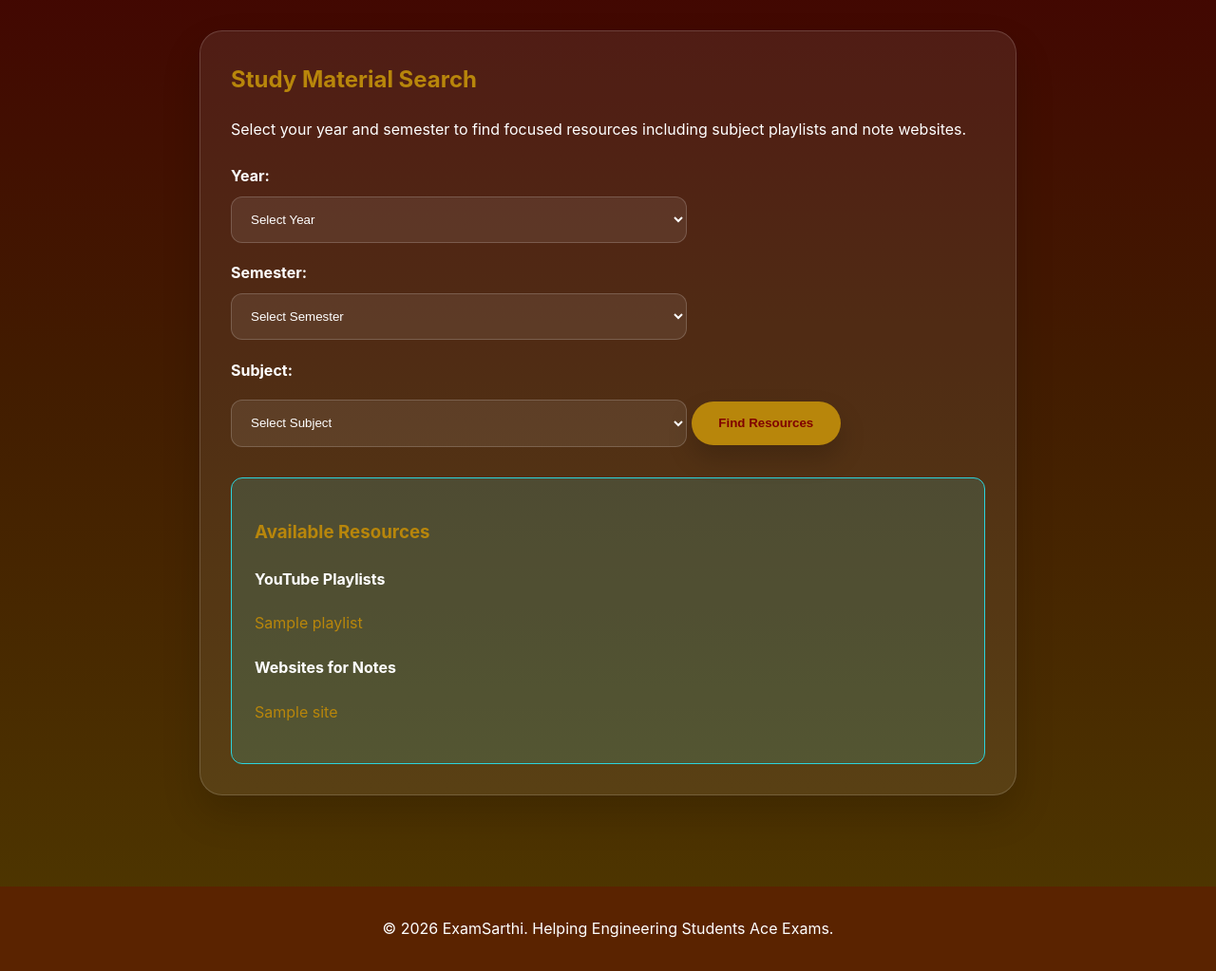
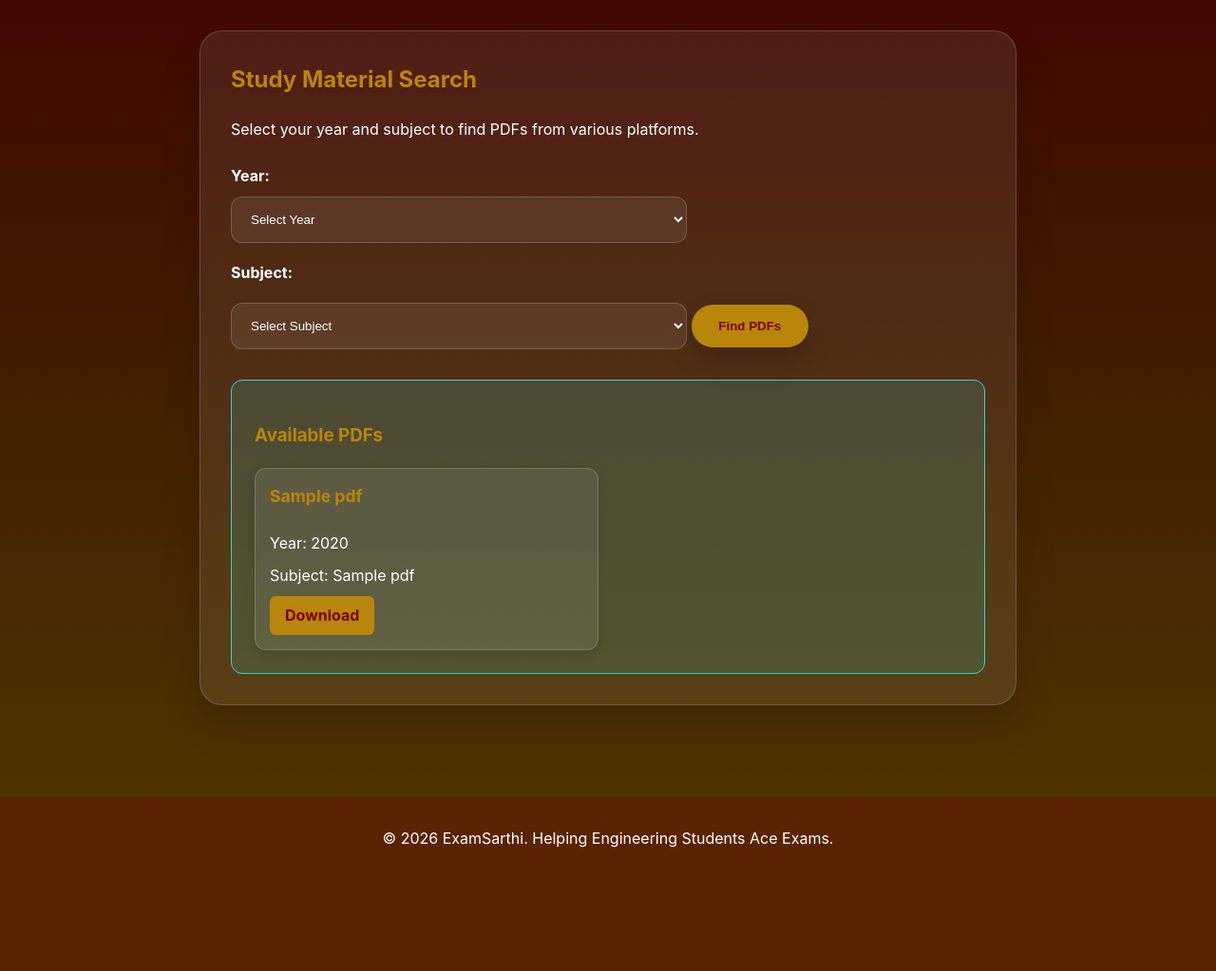
Before and after one commit to Anisha32414/ExamSarthi, a Flask app: template templates/study_material.html in a window 1280 px wide. Shown: the part 109-1132 px from the top of the page at 95% size. After the commit the page ends 1002 px from the top, so only its background shows below. Run offline with Flask 3, Linux system fonts and the light colour scheme; the template is opened without the code that fills it: most values are stand-ins (such as "Sample title", 1, 10 or a date in 2020).

Commit message:
Add Google Drive integration for study materials with PDF downloads
- Integrate Google Drive API to fetch PDFs from year and subject folders
- Dynamically load subject names from Drive folder structure
- Add download functionality that tracks downloads in progress data
- Update study material page UI with PDF grid display
- Add CSS styling for PDF boxes and download buttons
- Update README with Google Drive API setup instructions
- Add .env.example with GOOGLE_API_KEY configuration
- Add debug endpoint for troubleshooting Drive folder structure

```diff
--- a/app.py
+++ b/app.py
@@ -4,17 +4,23 @@
 import smtplib
 import datetime
 from email.message import EmailMessage
-from flask import Flask, render_template, request
+from flask import Flask, render_template, request, redirect
+import googleapiclient.discovery
 
-try:
-    from dotenv import load_dotenv
-    load_dotenv()
-except ImportError:
-    pass
+# Load environment variables from .env file
+from dotenv import load_dotenv
+env_path = os.path.join(os.path.dirname(__file__), '.env')
+load_dotenv(dotenv_path=env_path)
 
 app = Flask(__name__)
 
+# Debug: Print loaded environment
+print(f"DEBUG: .env file path: {env_path}")
+print(f"DEBUG: GOOGLE_API_KEY loaded: {bool(os.environ.get('GOOGLE_API_KEY'))}")
+print(f"DEBUG: GOOGLE_API_KEY value: {os.environ.get('GOOGLE_API_KEY')}")
+
 CONTACT_RECIPIENT = os.environ.get('CONTACT_RECIPIENT', 'anisharawat324@gmail.com')
+ROOT_FOLDER_ID = '1-tXGUSeXXurQkyU7jxzJGuDEdQK9C1bA'
 
 PROGRESS_DATA_FILE = os.path.join(os.path.dirname(__file__), 'progress_data.json')
 PROGRESS_LOCK = threading.Lock()
@@ -267,24 +273,125 @@
     except KeyError:
         return []
 
+def get_drive_pdfs(year, subj):
+    api_key = os.environ.get('GOOGLE_API_KEY')
+    if not api_key or api_key == 'your-google-api-key-here':
+        print(f"DEBUG: API Key is not set or invalid. Key value: {api_key}")
+        return []
+    try:
+        print(f"DEBUG: Fetching PDFs for year: {year}, subject: {subj}")
+        service = googleapiclient.discovery.build('drive', 'v3', developerKey=api_key)
+        # Find year folder
+        year_query = f"name = '{year}' and mimeType = 'application/vnd.google-apps.folder' and '{ROOT_FOLDER_ID}' in parents"
+        year_results = service.files().list(q=year_query, fields="files(id)").execute()
+        year_folders = year_results.get('files', [])
+        if not year_folders:
+            print(f"DEBUG: No year folder found for '{year}'")
+            return []
+        year_folder_id = year_folders[0]['id']
+        # Find subject folder
+        subject_query = f"name = '{subj}' and mimeType = 'application/vnd.google-apps.folder' and '{year_folder_id}' in parents"
+        subject_results = service.files().list(q=subject_query, fields="files(id)").execute()
+        subject_folders = subject_results.get('files', [])
+        if not subject_folders:
+            print(f"DEBUG: No subject folder found for '{subj}' in year '{year}'")
+            return []
+        subject_folder_id = subject_folders[0]['id']
+        # List PDFs
+        pdf_query = f"mimeType = 'application/pdf' and '{subject_folder_id}' in parents"
+        pdf_results = service.files().list(q=pdf_query, fields="files(id, name)").execute()
+        pdfs = pdf_results.get('files', [])
+        print(f"DEBUG: PDFs found: {len(pdfs)}")
+        return [{'id': pdf['id'], 'name': pdf['name'], 'year': year, 'subject': subj} for pdf in pdfs]
+    except Exception as e:
+        print(f"ERROR fetching PDFs: {e}")
+        import traceback
+        traceback.print_exc()
+        return []
+
+def get_drive_subjects(year):
+    api_key = os.environ.get('GOOGLE_API_KEY')
+    if not api_key or api_key == 'your-google-api-key-here':
+        print(f"DEBUG: API Key is not set or invalid. Key value: {api_key}")
+        return []
+    try:
+        print(f"DEBUG: Fetching subjects for year: {year}")
+        service = googleapiclient.discovery.build('drive', 'v3', developerKey=api_key)
+        year_query = f"name = '{year}' and mimeType = 'application/vnd.google-apps.folder' and '{ROOT_FOLDER_ID}' in parents"
+        print(f"DEBUG: Year query: {year_query}")
+        year_results = service.files().list(q=year_query, fields="files(id)").execute()
+        year_folders = year_results.get('files', [])
+        print(f"DEBUG: Year folders found: {len(year_folders)}")
+        if not year_folders:
+            print(f"DEBUG: No year folder found for '{year}'")
+            return []
+        year_folder_id = year_folders[0]['id']
+        subject_query = f"mimeType = 'application/vnd.google-apps.folder' and '{year_folder_id}' in parents"
+        print(f"DEBUG: Subject query: {subject_query}")
+        subject_results = service.files().list(q=subject_query, fields="files(name)").execute()
+        subjects = [s['name'] for s in subject_results.get('files', [])]
+        print(f"DEBUG: Subjects found: {subjects}")
+        return subjects
+    except Exception as e:
+        print(f"ERROR fetching subjects: {e}")
+        import traceback
+        traceback.print_exc()
+        return []
+
+@app.route('/debug-drive')
+def debug_drive():
+    api_key = os.environ.get('GOOGLE_API_KEY')
+    if not api_key or api_key == 'your-google-api-key-here':
+        return f"API Key is not set. Current value: {api_key}"
+
+    try:
+        service = googleapiclient.discovery.build('drive', 'v3', developerKey=api_key)
+
+        # List all folders in the root
+        root_query = f"mimeType = 'application/vnd.google-apps.folder' and '{ROOT_FOLDER_ID}' in parents"
+        root_results = service.files().list(q=root_query, fields="files(name, id)").execute()
+        root_folders = root_results.get('files', [])
+
+        debug_info = f"<h1>Drive Debug Info</h1>"
+        debug_info += f"<h2>Root Folder ID: {ROOT_FOLDER_ID}</h2>"
+        debug_info += f"<h2>Folders found in root: {len(root_folders)}</h2>"
+        debug_info += "<ul>"
+        for folder in root_folders:
+            debug_info += f"<li><strong>{folder['name']}</strong> (ID: {folder['id']})</li>"
+
+            # List subfolders in each
+            subfolder_query = f"mimeType = 'application/vnd.google-apps.folder' and '{folder['id']}' in parents"
+            subfolder_results = service.files().list(q=subfolder_query, fields="files(name, id)").execute()
+            subfolders = subfolder_results.get('files', [])
+            debug_info += f"<ul><li>Subfolders: {len(subfolders)}"
+            for subfolder in subfolders:
+                debug_info += f"<li>{subfolder['name']}</li>"
+            debug_info += "</ul>"
+        debug_info += "</ul>"
+
+        return debug_info
+    except Exception as e:
+        import traceback
+        return f"<h2>Error:</h2><pre>{str(e)}\n\n{traceback.format_exc()}</pre>"
+
 @app.route('/', methods=['GET'])
 def home():
     return render_template('home.html')
 
 @app.route('/study-material', methods=['GET', 'POST'])
 def study_material():
-    playlists = []
-    websites = []
+    pdfs = []
+    subjects = []
     year = ''
-    sem = ''
     subj = ''
     if request.method == 'POST':
         year = request.form.get('year')
-        sem = request.form.get('sem')
         subj = request.form.get('subj')
-        playlists = get_playlists(year, sem, subj)
-        websites = get_websites(year, sem, subj)
-    return render_template('study_material.html', playlists=playlists, websites=websites, year=year, sem=sem, subj=subj)
+        if year:
+            subjects = get_drive_subjects(year)
+        if subj:
+            pdfs = get_drive_pdfs(year, subj)
+    return render_template('study_material.html', pdfs=pdfs, subjects=subjects, year=year, subj=subj)
 
 @app.route('/contact', methods=['GET', 'POST'])
 def contact():
@@ -356,5 +463,19 @@
         papers = get_pyq(year, subj)
     return render_template('pyq.html', papers=papers)
 
+@app.route('/download/<file_id>')
+def download(file_id):
+    if not os.environ.get('GOOGLE_API_KEY') or os.environ.get('GOOGLE_API_KEY') == 'your-google-api-key-here':
+        return "API key not set", 500
+    # Increment download count
+    data = load_progress_data()
+    data['downloads']['current_this_week'] += 1
+    # Also increment total or other
+    save_progress_data(data)
+    # Get the download link
+    service = googleapiclient.discovery.build('drive', 'v3', developerKey=os.environ.get('GOOGLE_API_KEY'))
+    file = service.files().get(fileId=file_id, fields='webContentLink').execute()
+    return redirect(file['webContentLink'])
+
 if __name__ == '__main__':
     app.run(debug=True)
--- a/static/css/style.css
+++ b/static/css/style.css
@@ -599,6 +599,47 @@
     margin-top: 1.5rem;
 }
 
+.pdf-grid {
+    display: grid;
+    grid-template-columns: repeat(auto-fill, minmax(300px, 1fr));
+    gap: 20px;
+    margin-top: 1rem;
+}
+
+.pdf-box {
+    border: 1px solid rgba(255, 255, 255, 0.18);
+    padding: 15px;
+    border-radius: 12px;
+    background: rgba(255, 255, 255, 0.08);
+    box-shadow: 0 4px 12px rgba(0, 0, 0, 0.15);
+}
+
+.pdf-box h4 {
+    margin-top: 0;
+    color: #B8860B;
+    font-size: 1.1rem;
+}
+
+.pdf-box p {
+    margin: 0.5rem 0;
+    color: #ffffff;
+}
+
+.download-btn {
+    display: inline-block;
+    background-color: #B8860B;
+    color: #800000;
+    padding: 8px 16px;
+    text-decoration: none;
+    border-radius: 6px;
+    font-weight: bold;
+    transition: background-color 0.25s ease;
+}
+
+.download-btn:hover {
+    background-color: #a14a22;
+}
+
 .cta-button {
     display: inline-block;
     background-color: #B8860B;
--- a/templates/study_material.html
+++ b/templates/study_material.html
@@ -5,92 +5,61 @@
 {% block content %}
 <div class="page-card">
     <h2>Study Material Search</h2>
-    <p>Select your year and semester to find focused resources including subject playlists and note websites.</p>
+    <p>Select your year and subject to find PDFs from various platforms.</p>
 
     <form method="post" id="study-form">
         <label for="year">Year:</label>
     <select name="year" id="year" required>
         <option value="">Select Year</option>
-        <option value="1" {% if year == '1' %}selected{% endif %}>1st Year</option>
-        <option value="2" {% if year == '2' %}selected{% endif %}>2nd Year</option>
-        <option value="3" {% if year == '3' %}selected{% endif %}>3rd Year</option>
-        <option value="4" {% if year == '4' %}selected{% endif %}>4th Year</option>
-    </select>
-
-    <label for="sem">Semester:</label>
-    <select name="sem" id="sem" data-selected="{{ sem }}" required>
-        <option value="">Select Semester</option>
+        <option value="1st Year" {% if year == '1st Year' %}selected{% endif %}>1st Year</option>
+        <option value="2nd Year" {% if year == '2nd Year' %}selected{% endif %}>2nd Year</option>
+        <option value="3rd Year" {% if year == '3rd Year' %}selected{% endif %}>3rd Year</option>
+        <option value="4th Year" {% if year == '4th Year' %}selected{% endif %}>4th Year</option>
     </select>
 
     <label for="subj">Subject:</label>
     <select name="subj" id="subj" required>
         <option value="">Select Subject</option>
-        <option value="PPS" {% if subj == 'PPS' %}selected{% endif %}>PPS</option>
-        <option value="Chemistry" {% if subj == 'Chemistry' %}selected{% endif %}>Chemistry</option>
-        <option value="Physics" {% if subj == 'Physics' %}selected{% endif %}>Physics</option>
-        <option value="Maths-I" {% if subj == 'Maths-I' %}selected{% endif %}>Maths-I</option>
-        <option value="Maths-II" {% if subj == 'Maths-II' %}selected{% endif %}>Maths-II</option>
-        <option value="Maths-IV" {% if subj == 'Maths-IV' %}selected{% endif %}>Maths-IV</option>
-        <option value="Electrical Engineering" {% if subj == 'Electrical Engineering' %}selected{% endif %}>Electrical Engineering</option>
-        <option value="Electronic Engineering" {% if subj == 'Electronic Engineering' %}selected{% endif %}>Electronic Engineering</option>
-        <option value="Soft Skills" {% if subj == 'Soft Skills' %}selected{% endif %}>Soft Skills</option>
-        <option value="EVS" {% if subj == 'EVS' %}selected{% endif %}>EVS</option>
-        <option value="Mechanical" {% if subj == 'Mechanical' %}selected{% endif %}>Mechanical</option>
-        <option value="COA" {% if subj == 'COA' %}selected{% endif %}>COA</option>
-        <option value="Python" {% if subj == 'Python' %}selected{% endif %}>Python</option>
-        <option value="Technical Communication" {% if subj == 'Technical Communication' %}selected{% endif %}>Technical Communication</option>
-        <option value="DS" {% if subj == 'DS' %}selected{% endif %}>DS</option>
-        <option value="Digital Electronics" {% if subj == 'Digital Electronics' %}selected{% endif %}>Digital Electronics</option>
-        <option value="Cyber Security" {% if subj == 'Cyber Security' %}selected{% endif %}>Cyber Security</option>
-        <option value="Operating System" {% if subj == 'Operating System' %}selected{% endif %}>Operating System</option>
-        <option value="TAFL" {% if subj == 'TAFL' %}selected{% endif %}>TAFL</option>
-        <option value="OOPS" {% if subj == 'OOPS' %}selected{% endif %}>OOPS</option>
-        <option value="DAA" {% if subj == 'DAA' %}selected{% endif %}>DAA</option>
-        <option value="DBMS" {% if subj == 'DBMS' %}selected{% endif %}>DBMS</option>
-        <option value="OOSD" {% if subj == 'OOSD' %}selected{% endif %}>OOSD</option>
-        <option value="AI" {% if subj == 'AI' %}selected{% endif %}>AI</option>
-        <option value="Cloud Computing" {% if subj == 'Cloud Computing' %}selected{% endif %}>Cloud Computing</option>
-        <option value="Data Analytics" {% if subj == 'Data Analytics' %}selected{% endif %}>Data Analytics</option>
-        <option value="MLT" {% if subj == 'MLT' %}selected{% endif %}>MLT</option>
-        <option value="Computer Network" {% if subj == 'Computer Network' %}selected{% endif %}>Computer Network</option>
-        <option value="Software Engineering" {% if subj == 'Software Engineering' %}selected{% endif %}>Software Engineering</option>
-        <option value="DSTL" {% if subj == 'DSTL' %}selected{% endif %}>DSTL</option>
-        <option value="UHV" {% if subj == 'UHV' %}selected{% endif %}>UHV</option>
-        <option value="IBM" {% if subj == 'IBM' %}selected{% endif %}>IBM</option>
+        {% for subject in subjects %}
+        <option value="{{ subject }}" {% if subj == subject %}selected{% endif %}>{{ subject }}</option>
+        {% endfor %}
     </select>
 
-    <button type="submit">Find Resources</button>
+    <button type="submit">Find PDFs</button>
 </form>
 
-{% if playlists or websites %}
+{% if year and not subjects %}
+<div class="warn-box">
+    <p>Unable to load subjects. Please ensure GOOGLE_API_KEY is set in .env file. See README for setup instructions.</p>
+</div>
+{% endif %}
+
+<script>
+document.getElementById('year').addEventListener('change', function() {
+    document.getElementById('subj').value = '';
+    document.getElementById('study-form').submit();
+});
+</script>
+
+{% if pdfs %}
 <div class="result-box">
-    <h3>Available Resources</h3>
-    {% if playlists %}
-    <div>
-        <h4>YouTube Playlists</h4>
-        <ul>
-            {% for pl in playlists %}
-            <li><a href="{{ pl }}" target="_blank">{{ pl }}</a></li>
-            {% endfor %}
-        </ul>
+    <h3>Available PDFs</h3>
+    <div class="pdf-grid">
+        {% for pdf in pdfs %}
+        <div class="pdf-box">
+            <h4>{{ pdf.name }}</h4>
+            <p>Year: {{ pdf.year }}</p>
+            <p>Subject: {{ pdf.subject }}</p>
+            <a href="{{ url_for('download', file_id=pdf.id) }}" target="_blank" class="download-btn">Download</a>
+        </div>
+        {% endfor %}
     </div>
-    {% endif %}
-    {% if websites %}
-    <div>
-        <h4>Websites for Notes</h4>
-        <ul>
-            {% for site in websites %}
-            <li><a href="{{ site }}" target="_blank">{{ site }}</a></li>
-            {% endfor %}
-        </ul>
-    </div>
-    {% endif %}
-    </div>
-    {% endif %}
+</div>
+{% endif %}
 
-    {% if not playlists and not websites and request.method == 'POST' %}
+    {% if not pdfs and request.method == 'POST' %}
     <div class="warn-box">
-        <p>No resources were found for the selected year, semester, and subject. Please try a different combination.</p>
+        <p>No PDFs were found for the selected year and subject. Please try a different combination.</p>
     </div>
     {% endif %}
 </div>
```
Also changed, not shown: README.md, 1 other file.
